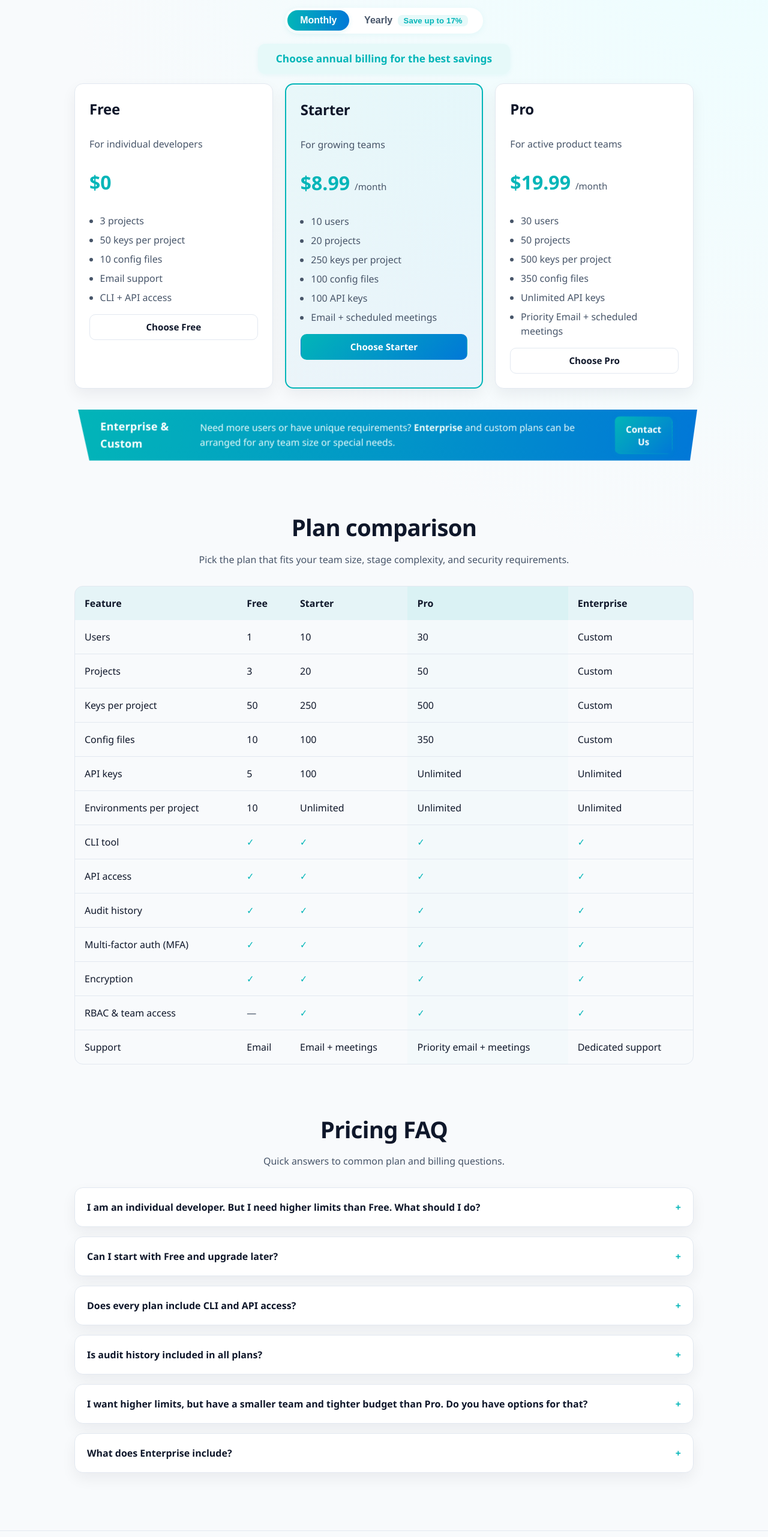
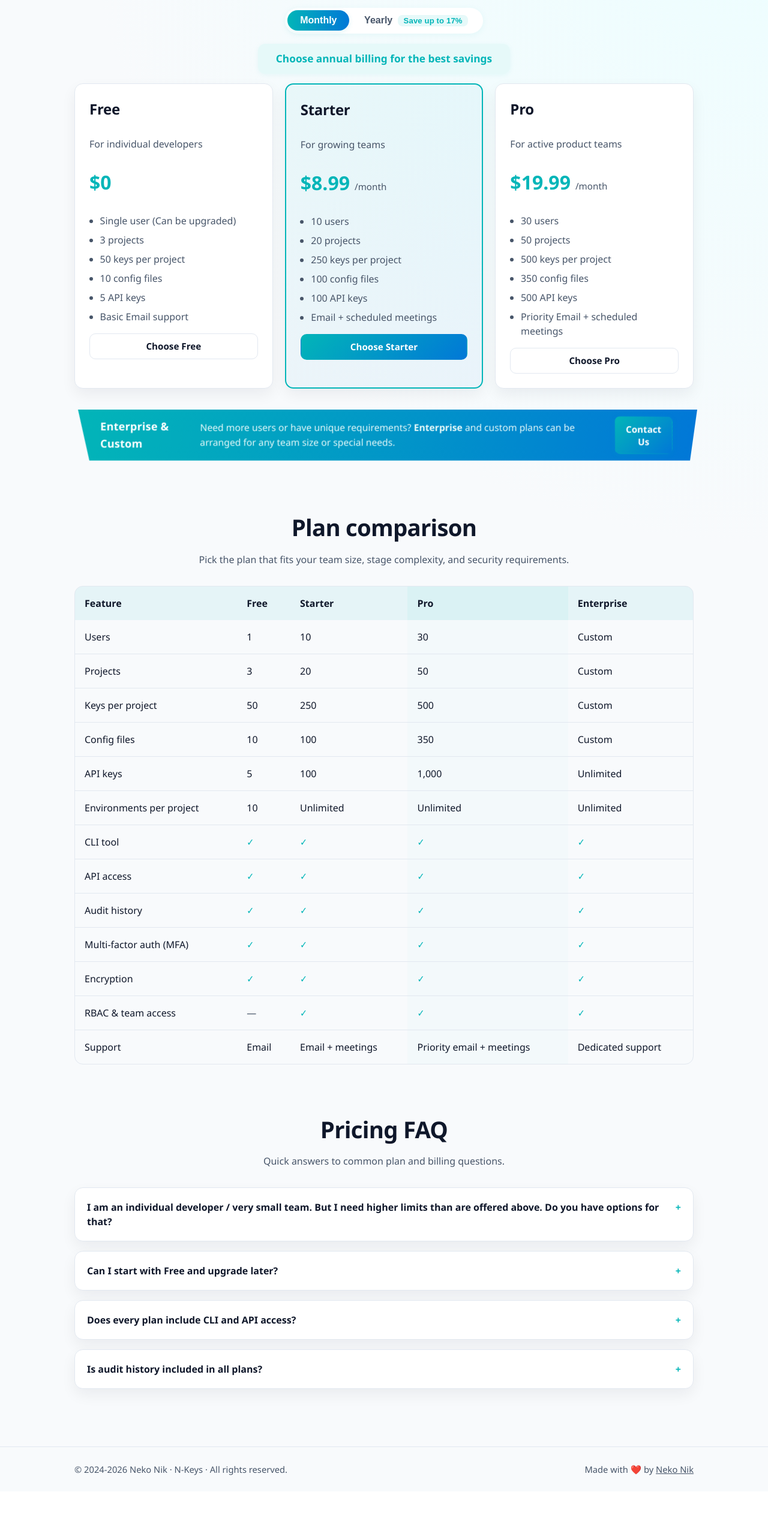
Before and after one commit to Neko-Nik-Org/N-Keys-WebUI, a React (Vite) app: page /pricing in a window 1280 px wide. Shown: the part 234-2797 px from the top of the page at 60% size. After the commit the page ends 2721 px from the top, so only its background shows below. Built offline with nearby package versions, Linux system fonts and the light colour scheme.

Commit message:
feat: update pricing details and FAQs for clarity and accuracy in PricingPage

```diff
--- a/src/pages/PricingPage.jsx
+++ b/src/pages/PricingPage.jsx
@@ -8,7 +8,8 @@ const plans = [
     description: 'For individual developers',
     monthly: '$0',
     yearly: '$0',
-    points: ['3 projects', '50 keys per project', '10 config files', 'Email support', 'CLI + API access'],
+    points: ['Single user (Can be upgraded)', '3 projects', '50 keys per project', '10 config files', '5 API keys', 'Basic Email support'],
+    highlighted: false,
   },
   {
     name: 'Starter',
@@ -23,7 +24,7 @@ const plans = [
     description: 'For active product teams',
     monthly: '$19.99',
     yearly: '$149.99',
-    points: ['30 users', '50 projects', '500 keys per project', '350 config files', 'Unlimited API keys', 'Priority Email + scheduled meetings'],
+    points: ['30 users', '50 projects', '500 keys per project', '350 config files', '500 API keys', 'Priority Email + scheduled meetings'],
     highlighted: false,
   },
 ]
@@ -33,7 +34,7 @@ const comparisonFeatures = [
   { name: 'Projects', free: '3', starter: '20', pro: '50', enterprise: 'Custom' },
   { name: 'Keys per project', free: '50', starter: '250', pro: '500', enterprise: 'Custom' },
   { name: 'Config files', free: '10', starter: '100', pro: '350', enterprise: 'Custom' },
-  { name: 'API keys', free: '5', starter: '100', pro: 'Unlimited', enterprise: 'Unlimited' },
+  { name: 'API keys', free: '5', starter: '100', pro: '1,000', enterprise: 'Unlimited' },
   { name: 'Environments per project', free: '10', starter: 'Unlimited', pro: 'Unlimited', enterprise: 'Unlimited' },
   { name: 'CLI tool', free: true, starter: true, pro: true, enterprise: true },
   { name: 'API access', free: true, starter: true, pro: true, enterprise: true },
@@ -46,9 +47,9 @@ const comparisonFeatures = [
 
 const faqs = [
   {
-    question: 'I am an individual developer. But I need higher limits than Free. What should I do?',
+    question: 'I am an individual developer / very small team. But I need higher limits than are offered above. Do you have options for that?',
     answer:
-      'I can arrange a custom plan tailored for individual developers with higher limits than Free at affordable pricing. Contact me at nikhil@nekonik.com with your needs and pricing requirements.',
+      'Yes, I can create a custom plan with specific limits and features that fit your needs and budget. Send me your requirements and proposal along with pricing expectations to me (or book a meeting).',
   },
   {
     question: 'Can I start with Free and upgrade later?',
@@ -58,22 +59,12 @@ const faqs = [
   {
     question: 'Does every plan include CLI and API access?',
     answer:
-      'Yes. All plans (Free, Starter, Pro, Enterprise) include CLI and API access so you can automate env var workflows via cURL or our tools.',
+      'Yes. All plans include CLI and API access so you can automate env var workflows via cURL or our tools.',
   },
   {
     question: 'Is audit history included in all plans?',
     answer:
-      'Yes. All plans (Free, Starter, Pro, Enterprise) include audit history to track changes and ensure accountability. Which will hold 6 months (180 days) of history.',
-  },
-  {
-    question: 'I want higher limits, but have a smaller team and tighter budget than Pro. Do you have options for that?',
-    answer:
-      'Yes. I can create a custom plan with specific limits and features that fit your team size, needs, and budget. Contact me at nikhil@nekonik.com with your propsal.',
-  },
-  {
-    question: 'What does Enterprise include?',
-    answer:
-      'Enterprise plans are fully customized. We offer unlimited users, projects, and API keys, dedicated support, whatever you need.',
+      'Yes. All plans include audit history to track changes and ensure accountability. Which will hold 6 months (180 days) of history. Can not be extended at this time. Export your audit history regularly if you want to keep it longer.',
   },
 ]
 
```
